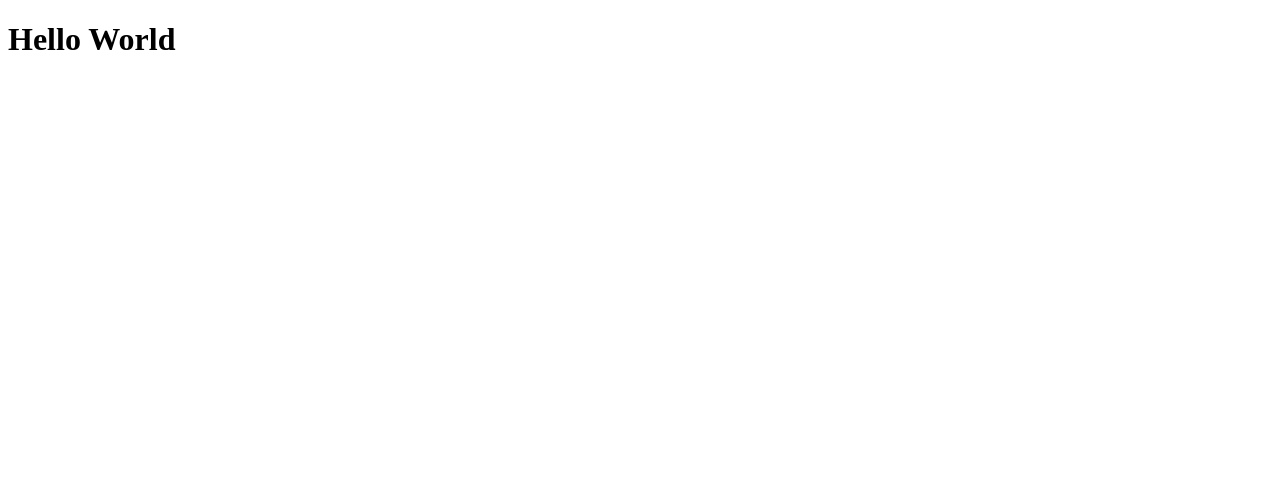
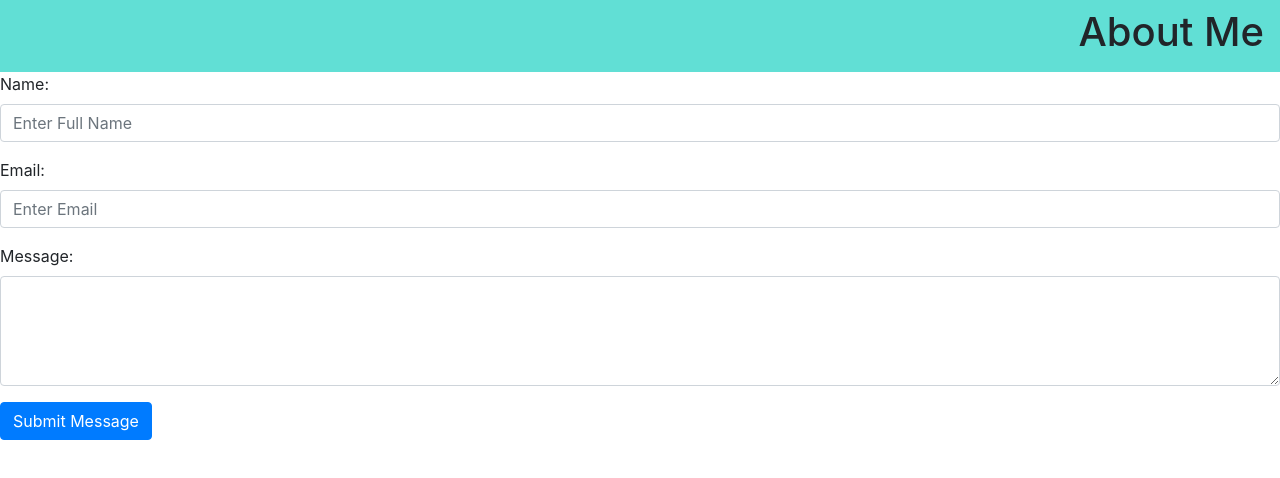
Before and after one commit to marcus-baumgardner/personal-website-react, a React (Create React App) app in the folder frontend/: page / in a window 1280 px wide. Shown: the top 478 px of the page. Built offline with nearby package versions, Linux system fonts and the light colour scheme.

Commit message:
git contact form set up on frontend, it's taking user input successfully

```diff
--- a/frontend/package.json
+++ b/frontend/package.json
@@ -6,7 +6,11 @@
     "@testing-library/jest-dom": "^5.11.9",
     "@testing-library/react": "^11.2.5",
     "@testing-library/user-event": "^12.8.1",
+    "axios": "^0.21.1",
+    "bootstrap": "^4.6.0",
+    "node-sass": "^5.0.0",
     "react": "^17.0.1",
+    "react-bootstrap": "^1.5.1",
     "react-dom": "^17.0.1",
     "react-scripts": "4.0.3",
     "web-vitals": "^1.1.0"
--- a/frontend/public/index.html
+++ b/frontend/public/index.html
@@ -24,7 +24,7 @@
       work correctly both with client-side routing and a non-root public URL.
       Learn how to configure a non-root public URL by running `npm run build`.
     -->
-    <title>React App</title>
+    <title>Marcus Gilbert Baumgardner</title>
   </head>
   <body>
     <noscript>You need to enable JavaScript to run this app.</noscript>
--- a/frontend/src/App.js
+++ b/frontend/src/App.js
@@ -1,8 +1,14 @@
-
+import React from 'react';
+import Navbar from './Components/Navbar/Navbar';
+import ContactForm from './Components/ContactForm/ContactForm';
 
 function App() {
   return (
-    <h1>Hello World</h1>
+    <div className="app">
+      <Navbar />
+      <ContactForm />
+
+    </div>
   );
 }
 
--- a/frontend/src/Components/ContactForm/ContactForm.jsx
+++ b/frontend/src/Components/ContactForm/ContactForm.jsx
@@ -0,0 +1,65 @@
+import React, { useState } from 'react';
+import { Row, Col, Form, Button } from 'react-bootstrap';
+import axios from 'axios';
+
+const ContactForm = () => {
+
+    const [ values, setValues ] = useState({});
+
+    const sendEmail = () => {
+
+        const url = "http://localhost:5000/api/send"
+
+        const email = {
+            name: values.name,
+            email: values.email,
+            message: values.message
+        }
+
+        console.log("email: ", email);
+
+        axios.post(url, email)
+        .then(res => {
+            console.log(res);
+        })
+        .catch(err => console.log(err));
+
+    }
+
+    const handleChange = (event) => {
+        event.persist();
+        setValues(values => ({...values, [event.target.name]: event.target.value}))
+        console.log(values);
+    }
+
+    const handleSubmit = (event) => {
+        event.preventDefault();
+        console.log(values);
+        sendEmail();
+    }
+
+
+    return (
+        <Form onSubmit={handleSubmit}>
+            <Form.Group>
+                <Form.Label>Name: </Form.Label>
+
+                <Form.Control type="text" placeholder="Enter Full Name" name="name" value={values.name} onChange={handleChange} />
+            </Form.Group>
+
+            <Form.Group>
+                <Form.Label>Email: </Form.Label>
+                <Form.Control type="email" placeholder="Enter Email" name="email" value={values.email} onChange={handleChange} />
+            </Form.Group>
+
+            <Form.Group>
+                <Form.Label>Message: </Form.Label>
+                <br/>
+                <Form.Control type="text" as="textarea" rows = {4} name="message" value={values.message} onChange={handleChange} />
+            </Form.Group>
+            <Button type="submit">Submit Message</Button>
+        </Form>
+    )
+}
+
+export default ContactForm;
--- /dev/null
+++ b/frontend/src/Components/Navbar/Navbar.js
@@ -0,0 +1,42 @@
+import React, {useState, useEffect} from 'react';
+import './Navbar.scss';
+
+
+const Navbar = () => {
+
+    const [ scrolled, setScrolled ] = useState(false);
+
+    const handleScroll= () => {
+        const offset=window.scrollY;
+        if( offset > 200){
+            setScrolled(true);
+        } else {
+            setScrolled(false);
+        }
+    }
+
+    useEffect(() => {
+        window.addEventListener('scroll', handleScroll);
+    });
+
+    let navbarClasses=['navbar'];
+        if(scrolled){
+            navbarClasses.push('scrolled');
+        }
+
+
+    return (
+        <navbar className = {navbarClasses.join(" ")}>
+
+            <div className="logo">
+                {/* logo */}
+            </div>
+            <nav className="navigation">
+                <h1>About Me</h1>
+            </nav>
+
+        </navbar >
+    )
+};
+
+export default Navbar;
--- /dev/null
+++ b/frontend/src/Components/Navbar/Navbar.scss
@@ -0,0 +1,26 @@
+.navbar{
+    width: 100%;
+    min-height: 6hv;
+    box-sizing: border-box;
+    display: flex;
+    justify-content: space-between;
+    align-items: center;
+    background-color: #33d6c9c5;
+    transition: all .7s ease-in;
+
+}
+
+.scrolled{
+    position: fixed;
+    top: 0;
+    left: 0;
+    background-color: rgba(0, 147, 196, 0.781);
+}
+
+.logo_img{
+    width: 50px;
+}
+
+.navigation{
+    //navigation styles go here
+}
--- a/frontend/src/index.js
+++ b/frontend/src/index.js
@@ -1,6 +1,7 @@
 import React from 'react';
 import ReactDOM from 'react-dom';
 import App from './App';
+import 'bootstrap/dist/css/bootstrap.min.css';
 
 
 ReactDOM.render(
```
Also changed, not shown: 1 other file (tests, documents, lock files or other folders).
